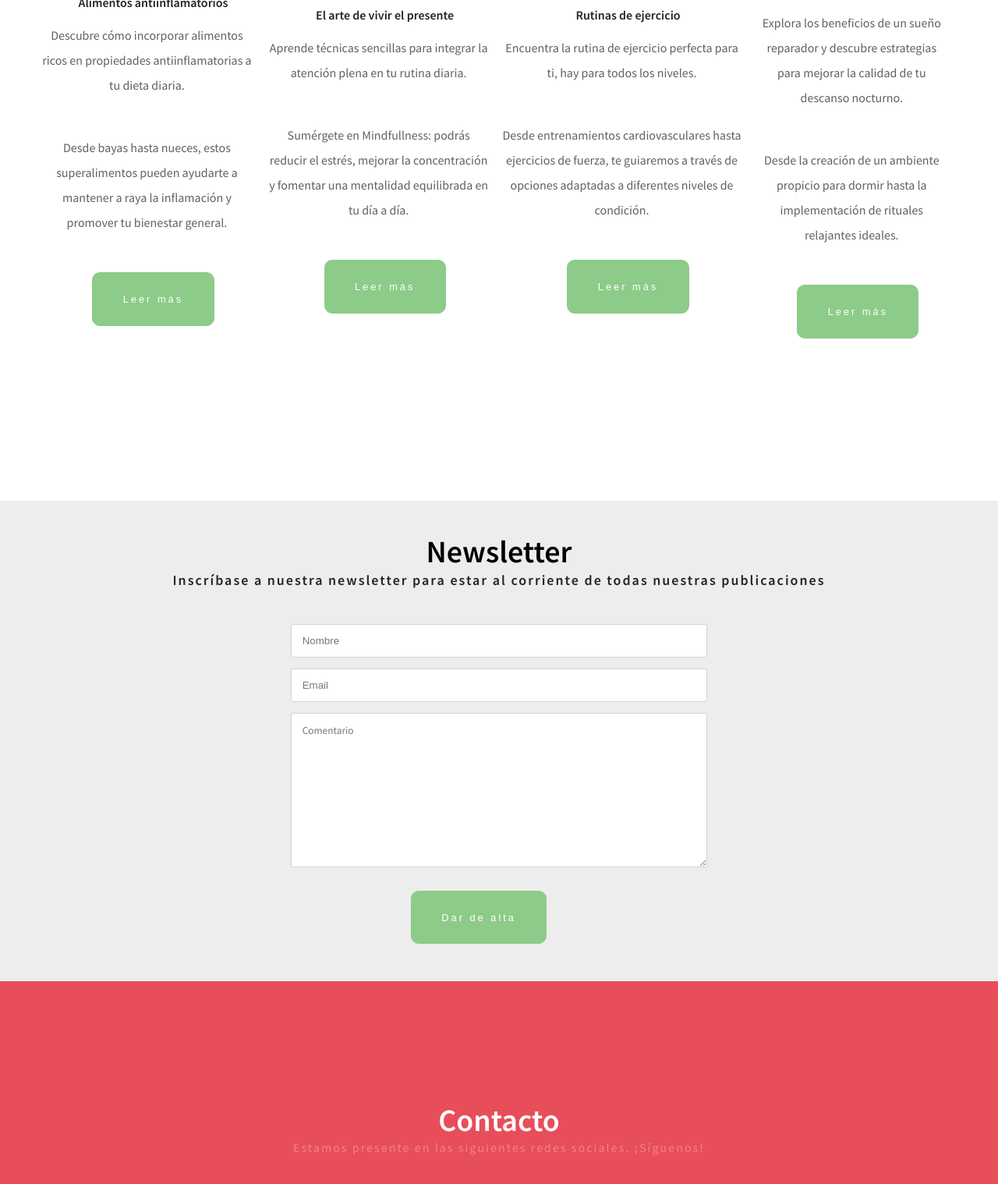
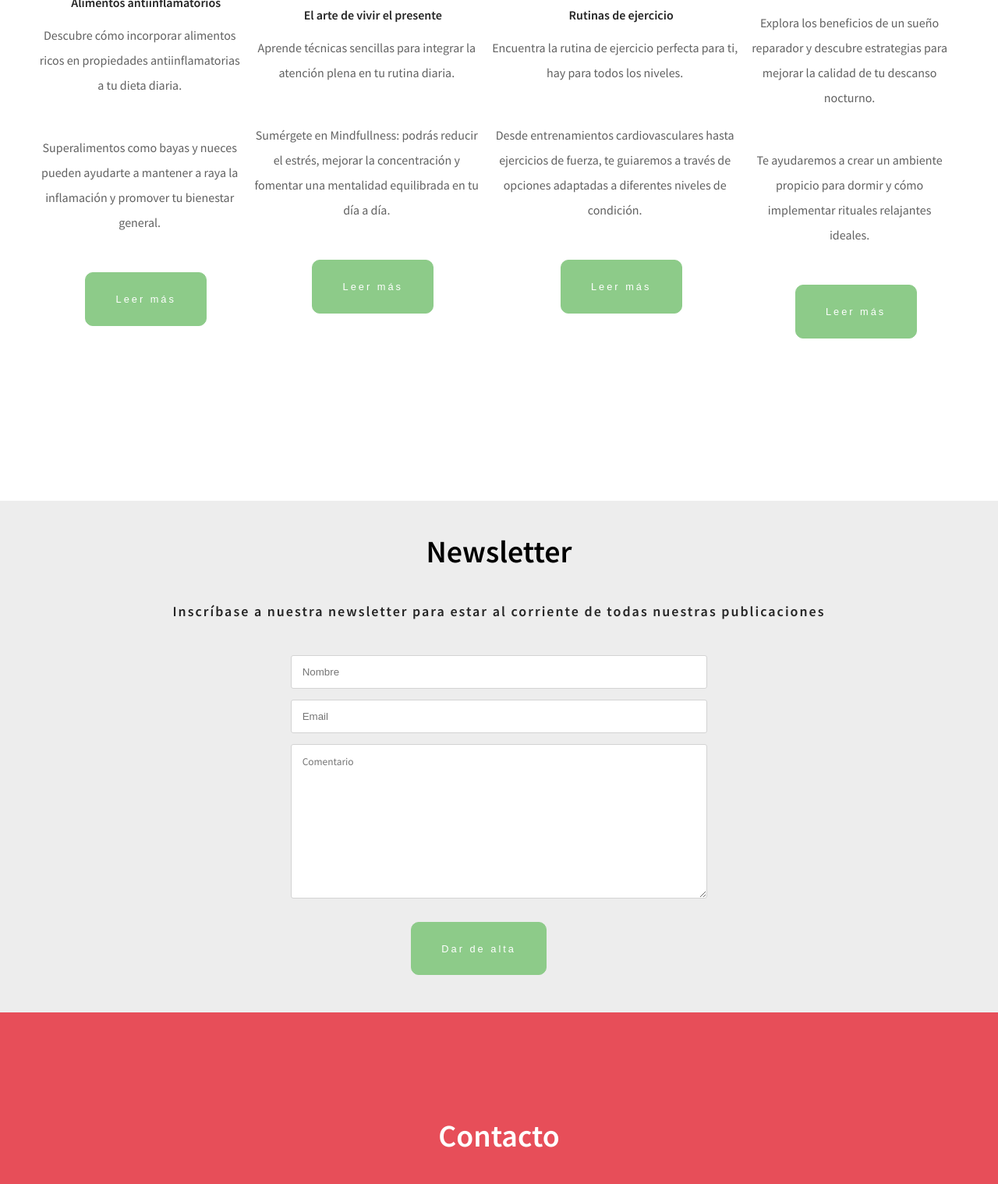
Before and after one commit to MarinaMadrid/viviendosano, a plain HTML site: page index.html in a window 1280 px wide. Shown: the part 1318-2836 px from the top of the page at 78% size. Drawn offline with Linux system fonts and the light colour scheme.

Commit message:
mejoras en textos y margenes

```diff
--- a/index.html
+++ b/index.html
@@ -39,7 +39,7 @@
                     </figure>
                     <div class="main__portfolio__content__text">
                         <p>Descubre cómo incorporar alimentos ricos en propiedades antiinflamatorias a tu dieta diaria.</p>
-                        <p>Desde bayas hasta nueces, estos superalimentos pueden ayudarte a mantener a raya la inflamación y promover tu bienestar general.</p>
+                        <p>Superalimentos como bayas y nueces pueden ayudarte a mantener a raya la inflamación y promover tu bienestar general.</p>
                     </div>
                     <button class="button__green">Leer más</button>
                 </article>
@@ -72,7 +72,7 @@
                     </figure>
                     <div class="main__portfolio__content__text">
                         <p>Explora los beneficios de un sueño reparador y descubre estrategias para mejorar la calidad de tu descanso nocturno.</p>
-                        <p>Desde la creación de un ambiente propicio para dormir hasta la implementación de rituales relajantes ideales.</p>
+                        <p>Te ayudaremos a crear un ambiente propicio para dormir y cómo implementar rituales relajantes ideales.</p>
                     </div>
                     <button class="button__green">Leer más</button>
                 </article>
--- a/scss/_layout.scss
+++ b/scss/_layout.scss
@@ -187,6 +187,7 @@ section{
 
     h2{
         margin-top: 1em;
+        margin-bottom: 1em;
     }
 
     h6{
@@ -220,6 +221,10 @@ section{
     background-color: map-get($colores, dark-coral);
     min-height: 30em;
 
+    h2{
+        margin-bottom: 1em;
+    }
+
     p{
         color: map-get($colores, light-coral);
         letter-spacing: 2px;
```
Also changed, not shown: style.css, 1 other file.
